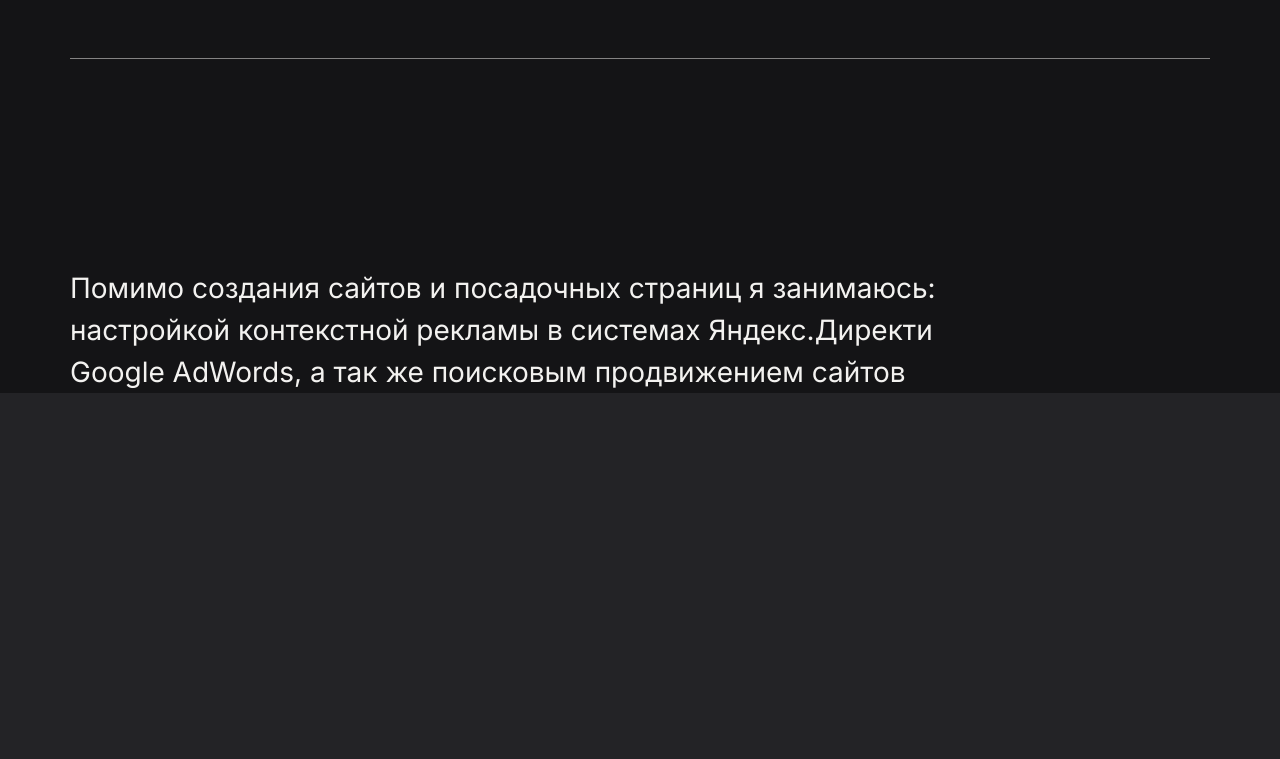
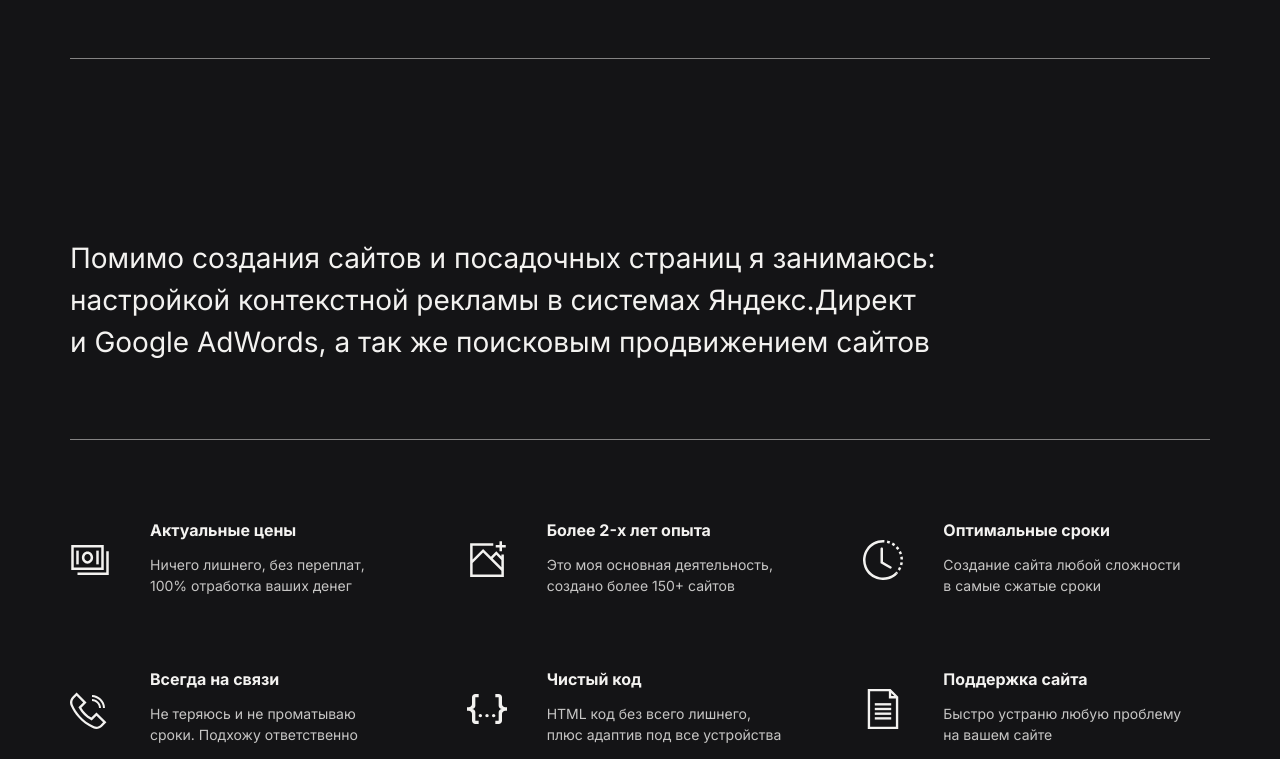
Before and after one commit to szop192/Module02-Portfolio, a website built with webpack: page src/index.html in a window 1280 px wide. Shown: the part 3499-4258 px from the top of the page. Before the commit the page ends 3920 px from the top, so only its background shows below. Built offline with nearby package versions, Linux system fonts and the light colour scheme.

Commit message:
add grid

```diff
--- a/src/index.html
+++ b/src/index.html
@@ -135,7 +135,51 @@
                 <a href="https://szop192.github.io/Module02-Shop/dist/" class="portfolio__img-2"></a>
             </div>
             <div class="portfolio__des">
-                <p class="portfolio__describ">Помимо создания сайтов и посадочных страниц я занимаюсь: настройкой контекстной рекламы в системах Яндекс.Директи Google AdWords, а так же поисковым продвижением сайтов</p>
+                <p class="portfolio__describ">Помимо создания сайтов и посадочных страниц я занимаюсь: настройкой контекстной рекламы в системах Яндекс.Директ и Google AdWords, а так же поисковым продвижением сайтов</p>
+            </div>
+            <div class="portfolio__grid">
+                <div class="portfolio__item-grid">
+                    <img src="./img/money.svg" alt="money">
+                    <div class="portfolio__text-grid">
+                        <h1 class="portfolio__h1-grid">Актуальные цены</h1>
+                        <p class="portfolio__des-grid">Ничего лишнего, без переплат, 100% отработка ваших денег</p>
+                    </div>
+                </div>
+                <div class="portfolio__item-grid">
+                    <img src="./img/image-plus.svg" alt="image">
+                    <div class="portfolio__text-grid">
+                        <h1 class="portfolio__h1-grid">Более 2-х лет опыта </h1>
+                        <p class="portfolio__des-grid">Это моя основная деятельность, создано более 150+ сайтов</p>
+                    </div>
+                </div>
+                <div class="portfolio__item-grid">
+                    <img src="./img/clock.svg" alt="clock">
+                    <div class="portfolio__text-grid">
+                        <h1 class="portfolio__h1-grid">Оптимальные сроки</h1>
+                        <p class="portfolio__des-grid">Создание сайта любой сложности в самые сжатые сроки</p>
+                    </div>
+                </div>
+                <div class="portfolio__item-grid">
+                    <img src="./img/telephone.svg" alt="telephone">
+                    <div class="portfolio__text-grid">
+                        <h1 class="portfolio__h1-grid">Всегда на связи</h1>
+                        <p class="portfolio__des-grid">Не теряюсь и не проматываю сроки. Подхожу ответственно</p>
+                    </div>
+                </div>
+                <div class="portfolio__item-grid">
+                    <img src="./img/code.svg" alt="code">
+                    <div class="portfolio__text-grid">
+                        <h1 class="portfolio__h1-grid">Чистый код</h1>
+                        <p class="portfolio__des-grid">HTML код без всего лишнего, плюс адаптив под все устройства</p>
+                    </div>
+                </div>
+                <div class="portfolio__item-grid">
+                    <img src="./img/file.svg" alt="file">
+                    <div class="portfolio__text-grid">
+                        <h1 class="portfolio__h1-grid">Поддержка сайта</h1>
+                        <p class="portfolio__des-grid">Быстро устраню любую проблему на вашем сайте</p>
+                    </div>
+                </div>
             </div>
         </div>
     </main>
--- a/src/styles/main.scss
+++ b/src/styles/main.scss
@@ -422,7 +422,9 @@
     }
     &__des
     {
-        padding-top: 18rem;
+        padding-top: 15rem;
+        border-bottom: 1px solid rgba($color: $wh, $alpha: 0.5);
+        height: 230px;
     }
     &__describ
     {
@@ -430,4 +432,34 @@
         line-height: 150%;
         width: 870px;
     }
+    &__grid
+    {
+        display: grid;
+        grid-template-columns: repeat(3,1fr);
+        padding-top: 7rem;
+        align-items: center;
+        gap: 5rem;
+    }
+    &__item-grid
+    {
+        display: flex;
+        align-items: center;
+    }
+    &__text-grid
+    {
+        padding-left: 4rem;
+        width: 244px;
+    }
+    &__h1-grid
+    {
+        font-weight: 600;
+        font-size: 16px;
+        line-height: 19px;
+    }
+    &__des-grid
+    {
+        font-size: 14px;
+        line-height: 150%;
+        opacity: 0.8;
+    }
 }
```
Also changed, not shown: src/img/clock.svg (added), src/img/code.svg (added), src/img/file.svg (added), src/img/image-plus.svg (added), src/img/money.svg (added), src/img/telephone.svg (added).
